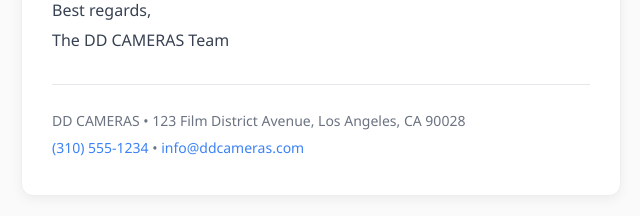
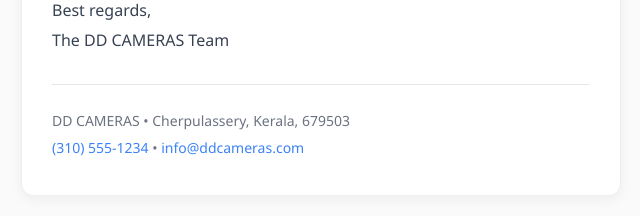
Before and after one commit to Shilnasajd/DD, a Django app: template booking/templates/customer.html in a window 1280 px wide. Shown: the part 875-1091 px from the top of the page, without its empty margins (319-959 px from the left). Run offline with Django 5.2, Linux system fonts and the light colour scheme; the template is opened without the code that fills it, so the values that code supplies are empty.

Commit message:
updated address

```diff
--- a/booking/templates/customer.html
+++ b/booking/templates/customer.html
@@ -163,7 +163,7 @@
             </div>
 
             <div class="footer">
-                <p style="margin: 5px 0;">DD CAMERAS • 123 Film District Avenue, Los Angeles, CA 90028</p>
+                <p style="margin: 5px 0;">DD CAMERAS • Cherpulassery, Kerala, 679503</p>
                 <p style="margin: 5px 0;"><a href="tel:+13105551234" style="color: #3b82f6; text-decoration: none;">(310) 555-1234</a> • <a href="mailto:info@ddcameras.com" style="color: #3b82f6; text-decoration: none;">info@ddcameras.com</a></p>
             </div>
         </div>
--- a/booking/templates/customer_email.html
+++ b/booking/templates/customer_email.html
@@ -124,7 +124,7 @@
                                 <tr>
                                     <td>
                                         © {{ date|date:"Y" }} DD CAMERAS. All rights reserved.<br>
-                                        123 Film District Avenue, Los Angeles, CA 90028
+                                        Cherpulassery, Kerala, 679503
                                     </td>
                                 </tr>
                             </table>
```
